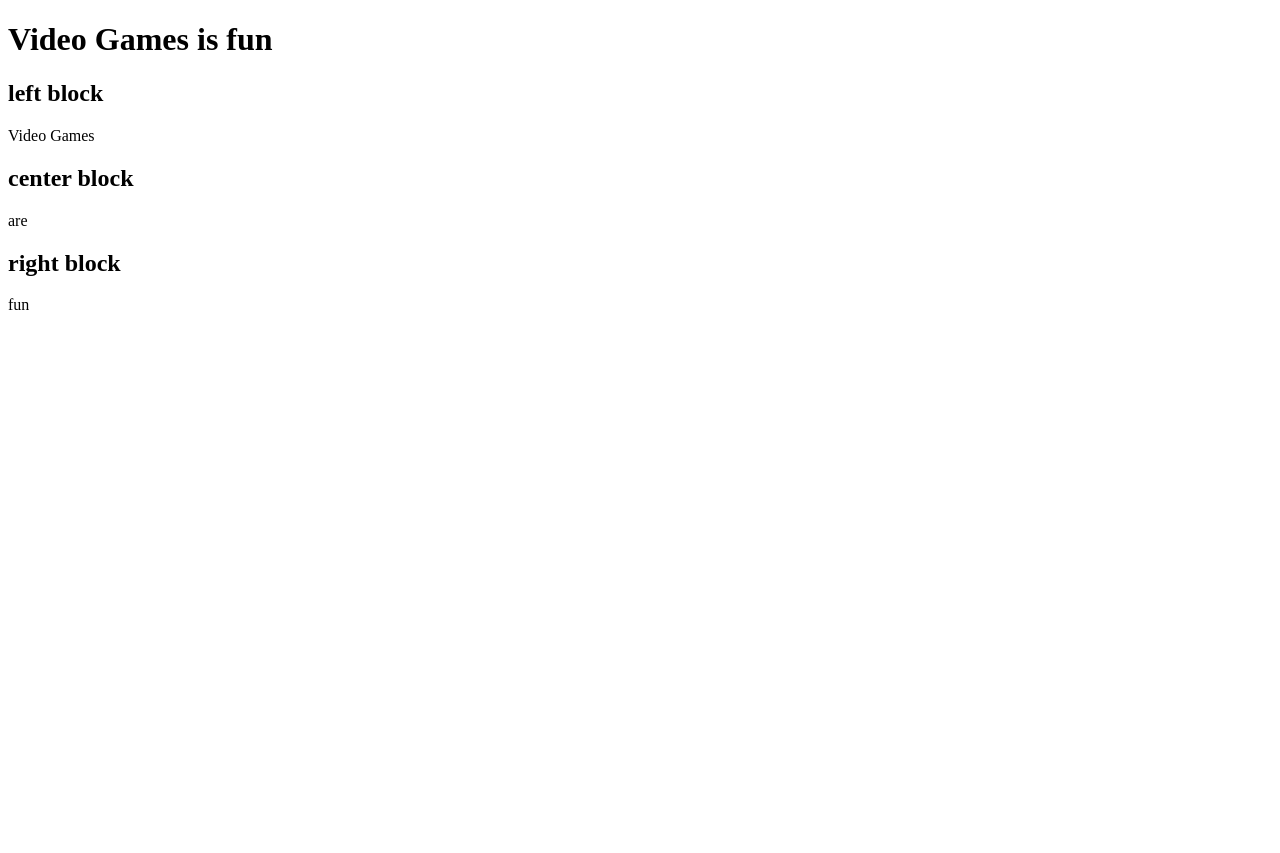
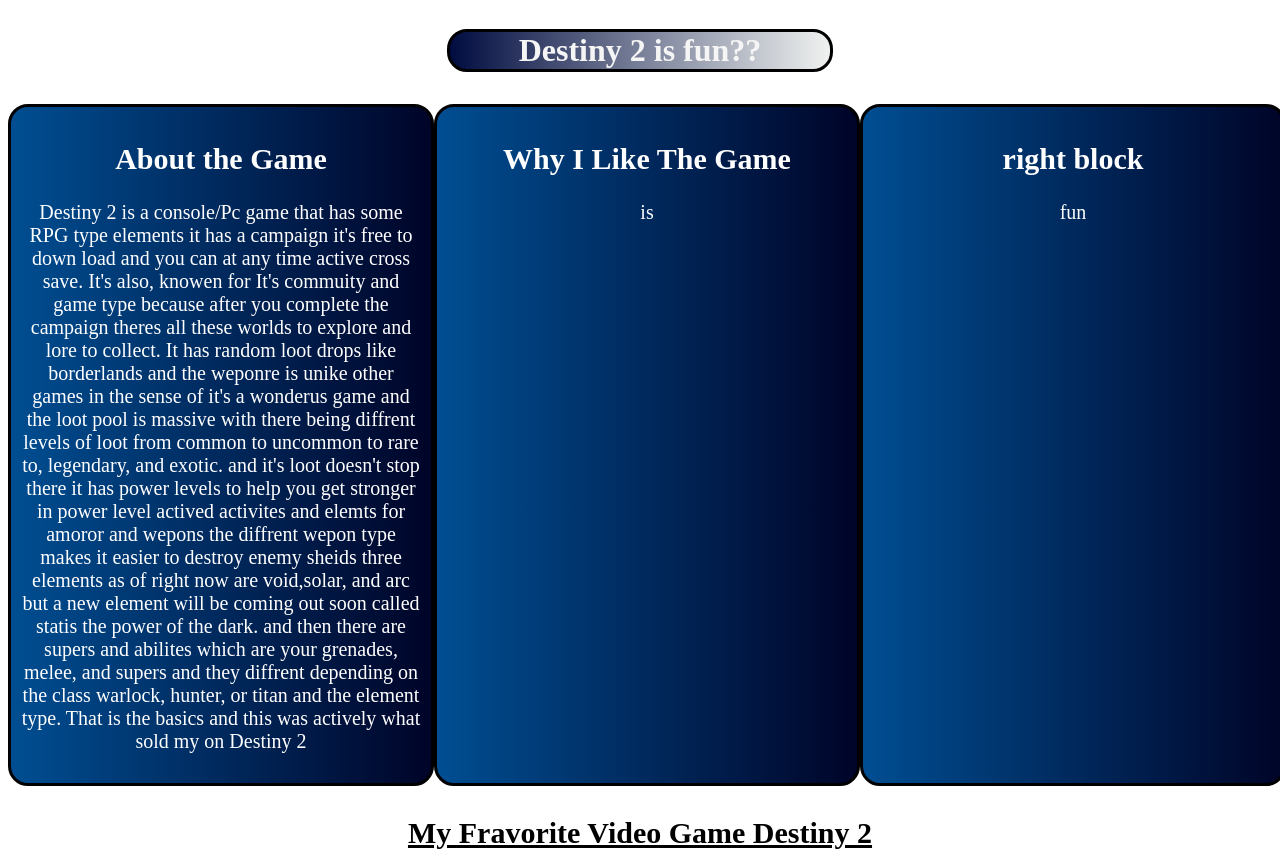
Before and after one commit to iangeekcode/My-First-Wedsite, a plain HTML site: page index.html in a window 1280 px wide. Shown: the top 853 px of the page. Before the commit the page ends 800 px from the top, so only its background shows below. Drawn offline with Linux system fonts and the light colour scheme.

Commit message:
I finished the Blocks

```diff
--- a/index.html
+++ b/index.html
@@ -8,25 +8,35 @@
   </head>
   <body>
     <div class="header-section">
-      <H1>Video Games is fun</H1>
+      <h1>Destiny 2 is fun??</h1>
     </div>
 
     <div class="block-section">
       <div id="left-block">
-        <H2>left block</H2>
-        <p>Video Games</p>
+        <h2>About the Game</h2>
+        <p>Destiny 2 is a console/Pc game that has some RPG type elements it has a campaign it's free to down load and you can at any time active cross save. It's also, knowen for It's commuity and game type because after you complete the campaign theres all these worlds to explore and lore to collect. It has random loot drops like borderlands and the weponre is unike other games in the sense of it's a wonderus game and the loot pool is massive with there being diffrent levels of loot from common to uncommon to rare to, legendary, and exotic.
+        and it's loot doesn't stop there it has power levels to help you get stronger in power level actived activites and elemts for amoror and wepons the diffrent wepon type makes it easier to destroy enemy sheids three elements as of right now are void,solar, and arc but a new element will be coming out soon called statis the power of the dark.
+        and then there are supers and abilites which are your grenades, melee, and supers and they diffrent depending on the class warlock, hunter, or titan and the element type. That is the basics and this was actively what sold my on Destiny 2
+        </p>
       </div>
 
       <div id="center-block">
-        <H2>center block</H2>
-        <p>are</p>
+        <h2>Why I Like The Game</h2>
+        <p>is</p>
       </div>
 
       <div id="right-block">
-        <H2>right block</H2>
+        <h2>right block</h2>
         <p>fun</p>
       </div>
     </div>
+
+    <h3>My Fravorite Video Game Destiny 2</h3>
+
+    <div class="image-section">
+      <img src="https://specials-images.forbesimg.com/imageserve/5f11b4392a16ba0007e2bbf5/960x0.jpg?fit=scale">
+    </div>
+
     <script src="script.js"></script>
   </body>
 </html>
--- a/style.css
+++ b/style.css
@@ -0,0 +1,82 @@
+.header-section {
+  display: flex;
+  justify-content: center;
+}
+
+h1 {
+  border: 3px solid black;
+  border-radius: 20px;
+  width: 30%;
+  text-align: center;
+	background: #F0F2F0;  /* fallback for old browsers */
+  background: -webkit-linear-gradient(to right, #000C40, #F0F2F0);  /* Chrome 10-25, Safari 5.1-6 */
+  background: linear-gradient(to right, #000C40, #F0F2F0); /* W3C, IE 10+/ Edge, Firefox 16+, Chrome 26+, Opera 12+, Safari 7+ */
+  color: whitesmoke
+}
+
+.block-section {
+  display: flex;
+  justify-content: space-around;
+  margin-top: 10px;
+}
+
+#left-block {
+	border: 3px solid black;
+	text-align: center;
+  padding: 10px;
+  min-width: 400px;
+  max-width: 400px;
+  min-height: 300px;
+  font-size: 20px;
+  border-radius: 20px;
+  background: #000428;  /* fallback for old browsers */
+  background: -webkit-linear-gradient(to right, #004e92, #000428);  /* Chrome 10-25, Safari 5.1-6 */
+  background: linear-gradient(to right, #004e92, #000428); /* W3C, IE 10+/ Edge, Firefox 16+, Chrome 26+, Opera 12+, Safari 7+ */
+  color: white;
+}
+
+
+#center-block{
+	border: 3px solid black;
+  text-align: center;
+  padding: 10px;
+  min-width: 400px;
+  max-width: 400px;
+  min-height: 300px;
+  font-size: 20px;
+  border-radius: 20px;
+  background: #000428;  /* fallback for old browsers */
+  background: -webkit-linear-gradient(to right, #004e92, #000428);  /* Chrome 10-25, Safari 5.1-6 */
+  background: linear-gradient(to right, #004e92, #000428); /* W3C, IE 10+/ Edge, Firefox 16+, Chrome 26+, Opera 12+, Safari 7+ */
+  color: white;
+}
+
+#right-block{
+	border: 3px solid black;
+  text-align: center;
+  padding: 10px;
+  min-width: 400px;
+  max-width: 400px;
+  min-height: 300px;
+  font-size: 20px;
+  border-radius: 20px;
+  background: #000428;  /* fallback for old browsers */
+  background: -webkit-linear-gradient(to right, #004e92, #000428);  /* Chrome 10-25, Safari 5.1-6 */
+  background: linear-gradient(to right, #004e92, #000428); /* W3C, IE 10+/ Edge, Firefox 16+, Chrome 26+, Opera 12+, Safari 7+ */
+  color: white;
+}
+
+img {
+  width: 100%;
+  height: 100%;
+}
+
+.image-section {
+  text-align: center;
+}
+
+h3 {
+  text-align: center;
+  font-size: 30px;
+  text-decoration: underline;
+}
```
